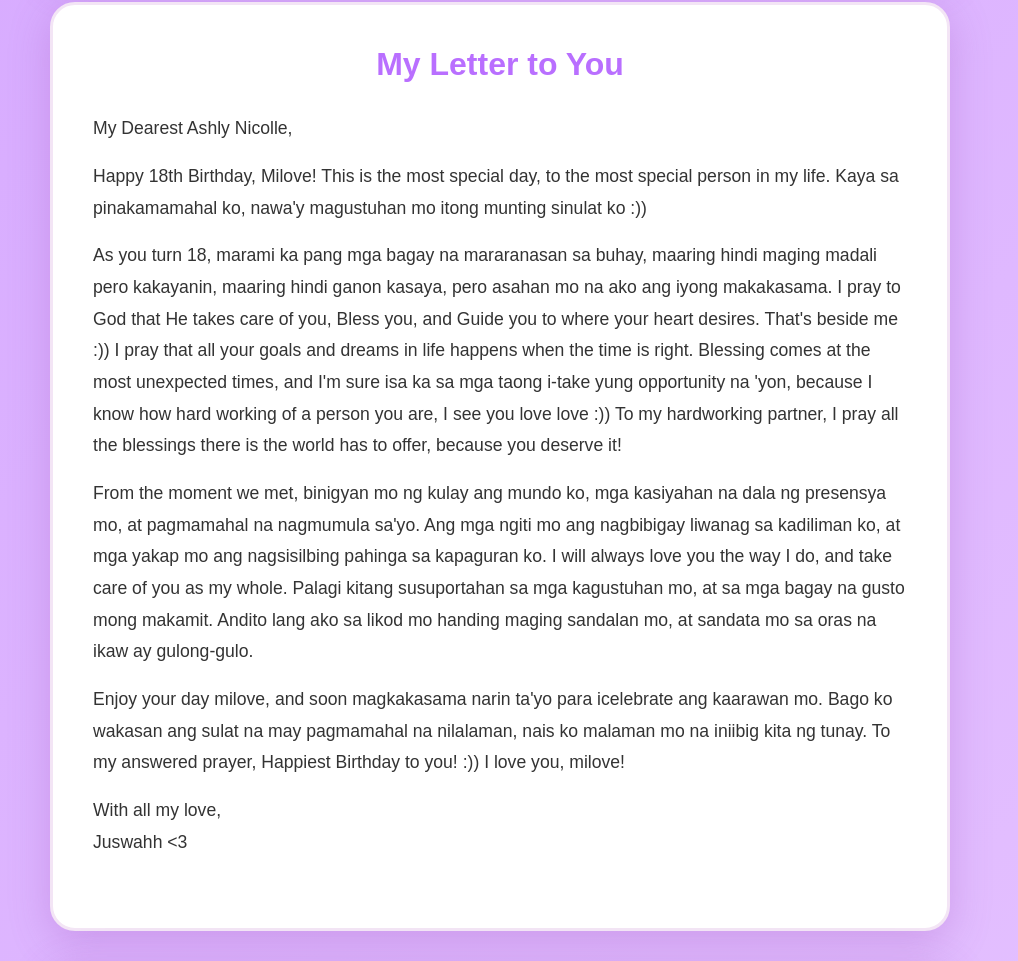
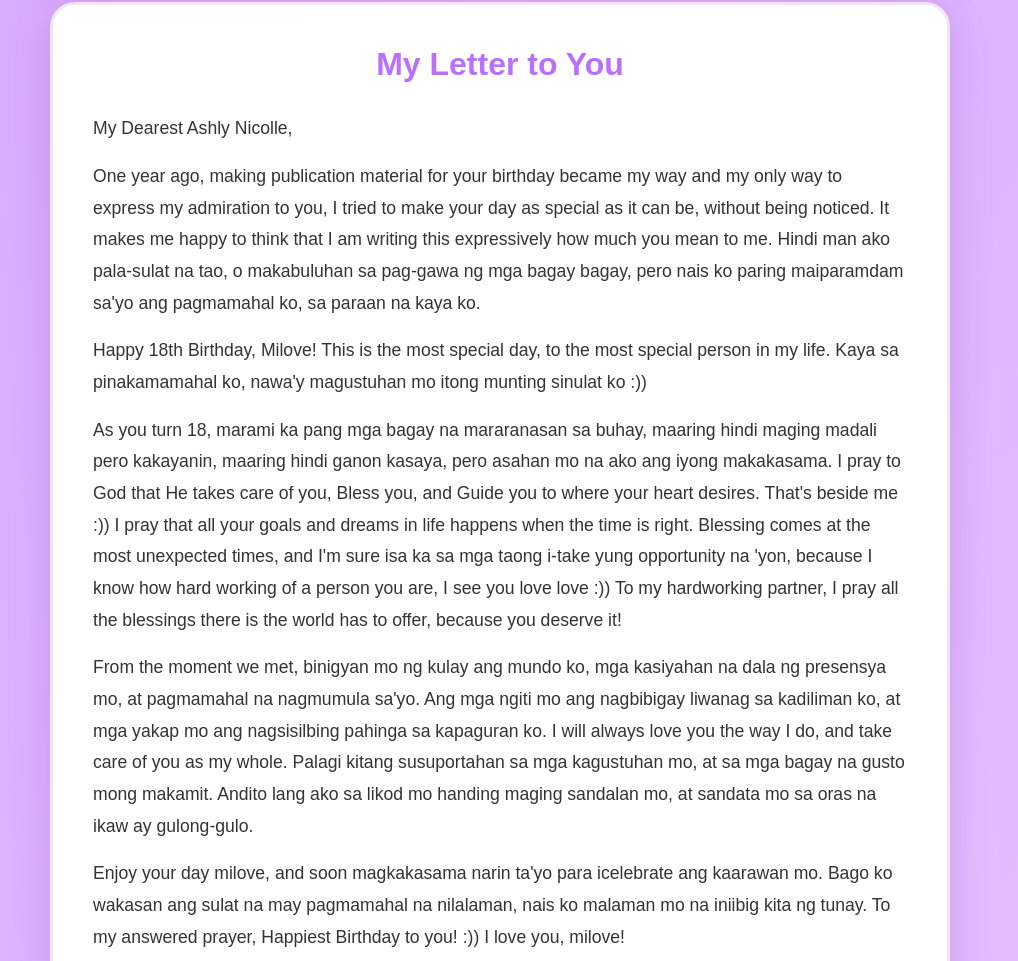
Before and after one commit to xavvs/websayt, a plain HTML site: page index.html in a window 1280 px wide. Shown: the part 1016-1977 px from the top of the page, without its empty margins (140-1158 px from the left). Drawn offline with nearby package versions, Linux system fonts and the light colour scheme.

Commit message:
Update index.html

```diff
--- a/index.html
+++ b/index.html
@@ -212,6 +212,7 @@
             <h2 class="text-center mb-4" style="color: rgba(168, 75, 255, 0.8); font-weight: bold;">My Letter to You</h2>
             <div class="letter">
                 <p>My Dearest Ashly Nicolle,</p>
+                <p> One year ago, making publication material for your birthday became my way and my only way to express my admiration to you, I tried to make your day as special as it can be, without being noticed. It makes me happy to think that I am writing this expressively how much you mean to me. Hindi man ako pala-sulat na tao, o makabuluhan sa pag-gawa ng mga bagay bagay, pero nais ko paring maiparamdam sa'yo ang pagmamahal ko, sa paraan na kaya ko.  </p>
                 <p>Happy 18th Birthday, Milove! This is the most special day, to the most special person in my life. Kaya sa pinakamamahal ko, nawa'y magustuhan mo itong munting sinulat ko :))</p>
                 <p>As you turn 18, marami ka pang mga bagay na mararanasan sa buhay, maaring hindi maging madali pero kakayanin, maaring hindi ganon kasaya, pero asahan mo na ako ang iyong makakasama. I pray to God that He takes care of you, Bless you, and Guide you to where your heart desires. That's beside me :)) I pray that all your goals and dreams in life happens when the time is right. Blessing comes at the most unexpected times, and I'm sure isa ka sa mga taong i-take yung opportunity na 'yon, because I know how hard working of a person you are, I see you love love :)) To my hardworking partner, I pray all the blessings there is the world has to offer, because you deserve it!</p>
                 <p>From the moment we met, binigyan mo ng kulay ang mundo ko, mga kasiyahan na dala ng presensya mo, at pagmamahal na nagmumula sa'yo. Ang mga ngiti mo ang nagbibigay liwanag sa kadiliman ko, at mga yakap mo ang nagsisilbing pahinga sa kapaguran ko. I will always love you the way I do, and take care of you as my whole. Palagi kitang susuportahan sa mga kagustuhan mo, at sa mga bagay na gusto mong makamit. Andito lang ako sa likod mo handing maging sandalan mo, at sandata mo sa oras na ikaw ay gulong-gulo. </p>
```
